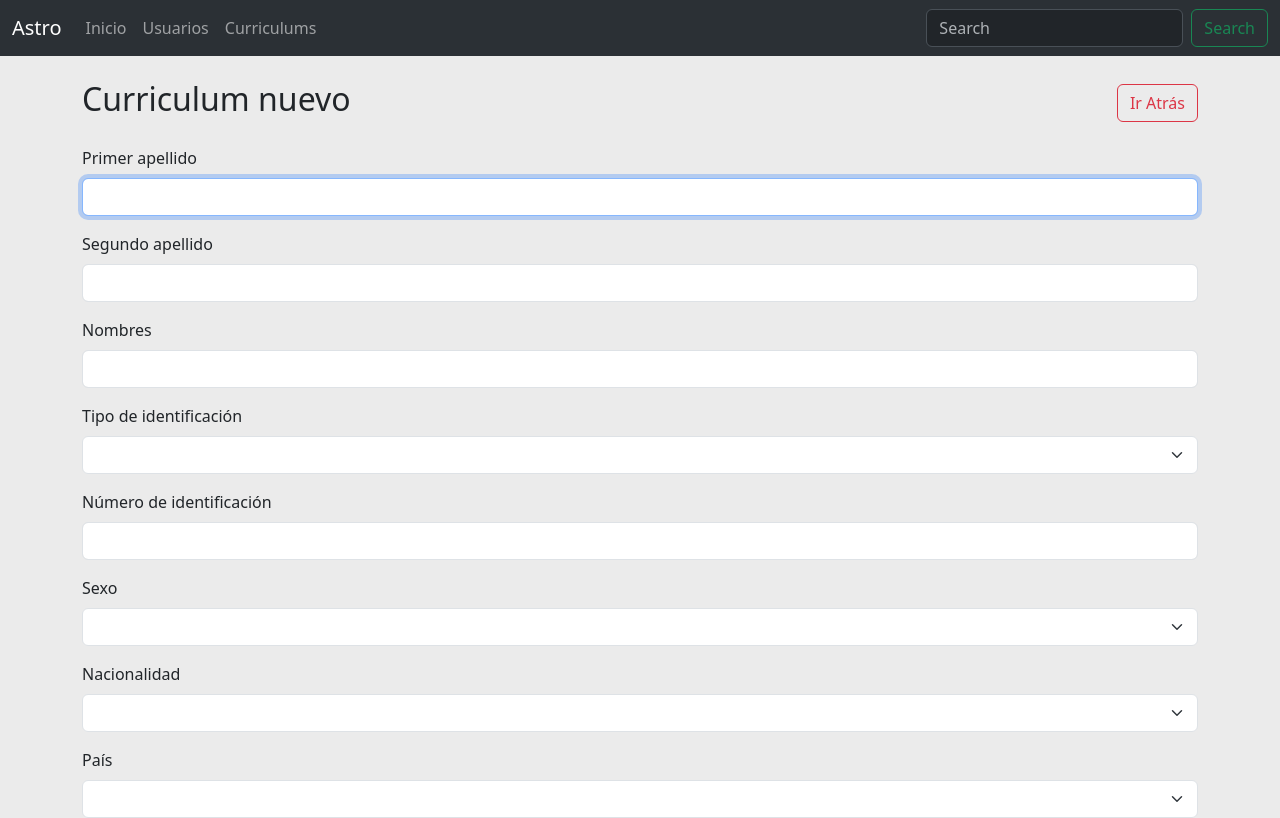
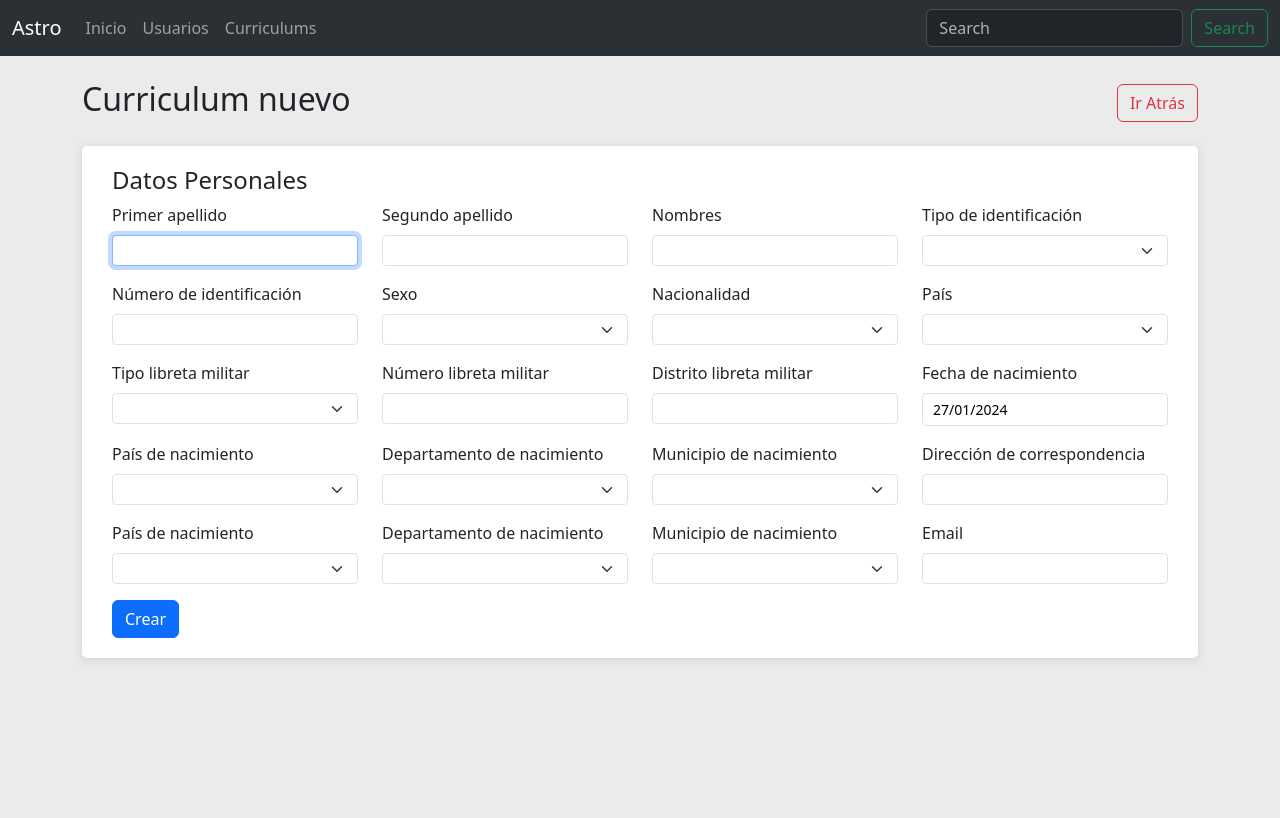
Before and after one commit to vapinedo/ASTRO, a React (Vite) app: page / in a window 1280 px wide. Shown: the top 818 px of the page. Built offline with nearby package versions, Linux system fonts and the light colour scheme.

Commit message:
updated datos personales bootstrap style

```diff
--- a/src/features/curriculum/pages/curriculum-nuevo/CurriculumNuevo.tsx
+++ b/src/features/curriculum/pages/curriculum-nuevo/CurriculumNuevo.tsx
@@ -1,6 +1,7 @@
 import * as yup from "yup";
 import { useForm } from "react-hook-form";
 import { yupResolver } from "@hookform/resolvers/yup";
+import Box from "../../../../shared/containers/Box/Box";
 import Form from "../../../../shared/components/form/Form";
 import Input from "../../../../shared/components/form/Input";
 import Select from "../../../../shared/components/form/Select";
@@ -98,13 +99,16 @@ export default function CurriculumNuevo() {
     }
 
     return (
-        <section>
+        <>
             <header className='page-header'>
                 <h2>Curriculum nuevo</h2>
                 <div>
                     <button className='btn btn-outline-danger'>Ir Atrás</button>
                 </div>
             </header>
+
+            <Box>
+                <h4>Datos Personales</h4>
 
                 <Form
                     buttonLabel="Crear"
@@ -117,10 +121,12 @@ export default function CurriculumNuevo() {
                         type="text"
                         label="Primer apellido"
                         name="datosPersonales.primerApellido"
+                        wrapperClass="mb-3 col-md-3"
                         error={errors.datosPersonales?.primerApellido?.message}
                     />
                     <Input
                         type="text"
+                        wrapperClass="mb-3 col-md-3"
                         label="Segundo apellido"
                         name="datosPersonales.segundoApellido"
                         error={errors.datosPersonales?.segundoApellido?.message}
@@ -128,10 +134,12 @@ export default function CurriculumNuevo() {
                     <Input
                         type="text"
                         label="Nombres"
+                        wrapperClass="mb-3 col-md-3"
                         name="datosPersonales.nombres"
                         error={errors.datosPersonales?.nombres?.message}
                     />
                     <Select
+                        wrapperClass="mb-3 col-md-3"
                         label="Tipo de identificación"
                         options={tipoIdentificacionOptions}
                         name="datosPersonales.tipoIdentificacion"
@@ -139,17 +147,20 @@ export default function CurriculumNuevo() {
                     />
                     <Input
                         type="text"
+                        wrapperClass="mb-3 col-md-3"
                         label="Número de identificación"
                         name="datosPersonales.numeroIdentificacion"
                         error={errors.datosPersonales?.numeroIdentificacion?.message}
                     />
                     <Select
                         label="Sexo"
+                        wrapperClass="mb-3 col-md-3"
                         options={sexoOptions}
                         name="datosPersonales.sexo"
                         error={errors.datosPersonales?.sexo?.message}
                     />
                     <Select
+                        wrapperClass="mb-3 col-md-3"
                         label="Nacionalidad"
                         options={nacionalidadOptions}
                         name="datosPersonales.nacionalidad"
@@ -157,11 +168,13 @@ export default function CurriculumNuevo() {
                     />
                     <Select
                         label="País"
+                        wrapperClass="mb-3 col-md-3"
                         options={paisOptions}
                         name="datosPersonales.pais"
                         error={errors.datosPersonales?.pais?.message}
                     />
                     <Select
+                        wrapperClass="mb-3 col-md-3"
                         label="Tipo libreta militar"
                         options={tipoLibretaOptions}
                         name="datosPersonales.TipolibretaMilitar"
@@ -169,36 +182,42 @@ export default function CurriculumNuevo() {
                     />
                     <Input
                         type="text"
+                        wrapperClass="mb-3 col-md-3"
                         label="Número libreta militar"
                         name="datosPersonales.numeroLibretaMilitar"
                         error={errors.datosPersonales?.numeroLibretaMilitar?.message}
                     />
                     <Input
                         type="text"
+                        wrapperClass="mb-3 col-md-3"
                         label="Distrito libreta militar"
                         name="datosPersonales.distritoLibretaMilitar"
                         error={errors.datosPersonales?.distritoLibretaMilitar?.message}
                     />
                     <CustomDatePicker
                         control={control}
+                        wrapperClass="mb-3 col-md-3"
                         setValue={setValue}
                         label="Fecha de nacimiento"
                         name="datosPersonales.fechaNacimiento"
                         error={errors.datosPersonales?.fechaNacimiento?.message}
                     />
                     <Select
+                        wrapperClass="mb-3 col-md-3"
                         label="País de nacimiento"
                         options={paisOptions}
                         name="datosPersonales.paisNacimiento"
                         error={errors.datosPersonales?.paisNacimiento?.message}
                     />
                     <Select
+                        wrapperClass="mb-3 col-md-3"
                         label="Departamento de nacimiento"
                         options={departamentoOptions}
                         name="datosPersonales.departamentoNacimiento"
                         error={errors.datosPersonales?.departamentoNacimiento?.message}
                     />
                     <Select
+                        wrapperClass="mb-3 col-md-3"
                         label="Municipio de nacimiento"
                         options={municipioOptions}
                         name="datosPersonales.municipioNacimiento"
@@ -206,35 +225,41 @@ export default function CurriculumNuevo() {
                     />
                     <Input
                         type="text"
+                        wrapperClass="mb-3 col-md-3"
                         label="Dirección de correspondencia"
                         name="datosPersonales.direccionCorrespondencia"
                         error={errors.datosPersonales?.direccionCorrespondencia?.message}
                     />
                     <Select
+                        wrapperClass="mb-3 col-md-3"
                         label="País de nacimiento"
                         options={paisOptions}
                         name="datosPersonales.paisCorrespondencia"
                         error={errors.datosPersonales?.paisCorrespondencia?.message}
                     />
                     <Select
+                        wrapperClass="mb-3 col-md-3"
                         label="Departamento de nacimiento"
                         options={departamentoOptions}
                         name="datosPersonales.departamentoCorrespondencia"
                         error={errors.datosPersonales?.departamentoCorrespondencia?.message}
                     />
                     <Select
+                        wrapperClass="mb-3 col-md-3"
+                        options={municipioOptions}
                         label="Municipio de nacimiento"
-                    options={municipioOptions}
                         name="datosPersonales.municipioCorrespondencia"
                         error={errors.datosPersonales?.municipioCorrespondencia?.message}
                     />
                     <Input
                         type="email"
                         label="Email"
+                        wrapperClass="mb-3 col-md-3"
                         name="datosPersonales.email"
                         error={errors.datosPersonales?.email?.message}
                     />
                 </Form>
-        </section>
+            </Box>
+        </>
     );
 };
--- a/src/shared/components/form/CustomDatePicker.tsx
+++ b/src/shared/components/form/CustomDatePicker.tsx
@@ -41,9 +41,9 @@ export default function CustomDatePicker(props: InputProps): ReactNode {
   };
 
   return (
-    <article className="mb-3">
+    <article className={wrapperClass}>
       <label className="form-label">{label}</label>
-      <div className="form-control">
+      <div className="form-control form-control-sm">
         <Controller
           name="datosPersonales.fechaNacimiento"
           control={control}
--- a/src/shared/components/form/Form.tsx
+++ b/src/shared/components/form/Form.tsx
@@ -27,6 +27,7 @@ export default function Form(props: IFormProps): ReactNode {
 
   return (
     <form onSubmit={handleSubmit(onSubmit)} {...rest} noValidate>
+      <div className="row">
         {Array.isArray(children)
           ? children.map((child) => {
             return child.props.name
@@ -40,6 +41,7 @@ export default function Form(props: IFormProps): ReactNode {
               : child;
           })
           : children}
+      </div>
 
       <button className="btn btn-primary">{buttonLabel}</button>
     </form>
--- a/src/shared/components/form/Input.tsx
+++ b/src/shared/components/form/Input.tsx
@@ -20,9 +20,9 @@ export default function Input(props: InputProps): ReactNode {
     } = props;
 
     return (
-        <article className="mb-3">
+        <article className={wrapperClass}>
             <label className="form-label">{label}</label>
-            <input className="form-control" {...register(name)} {...rest} />
+            <input className="form-control form-control-sm" {...register(name)} {...rest} />
             <small className="text-danger">{error}</small>
         </article>
     );
--- a/src/shared/components/form/Select.tsx
+++ b/src/shared/components/form/Select.tsx
@@ -27,9 +27,9 @@ export default function Select(props: InputProps): ReactNode {
     } = props;
 
     return (
-        <article className="mb-3">
+        <article className={wrapperClass}>
             <label htmlFor={name} className="form-label">{label}</label>
-            <select className="form-select" {...register(name)} {...rest}>
+            <select className="form-select form-select-sm" {...register(name)} {...rest}>
                 {options?.map(option => (
                     <option key={option.key} value={option.key}>
                         {option.value}
--- a/src/shared/components/form/TextError.tsx
+++ /dev/null
@@ -1,5 +0,0 @@
-export default function TextError(props) {
-  return (
-    <div className='error'>{props.children}</div>
-  )
-}
--- a/src/shared/containers/Box/Box.css
+++ b/src/shared/containers/Box/Box.css
@@ -5,8 +5,3 @@
     background-color: #fff;
     box-shadow: rgba(99, 99, 99, 0.2) 0px 2px 8px 0px;
 }
-.mb-3 {
-    display: flex;
-    justify-content: center;
-    align-items: center;
-}
```
Also changed, not shown: src/shared/components/form/FormInput.tsx (deleted, +0 -60 lines). Lines whose indentation alone changed are shown as unchanged.
